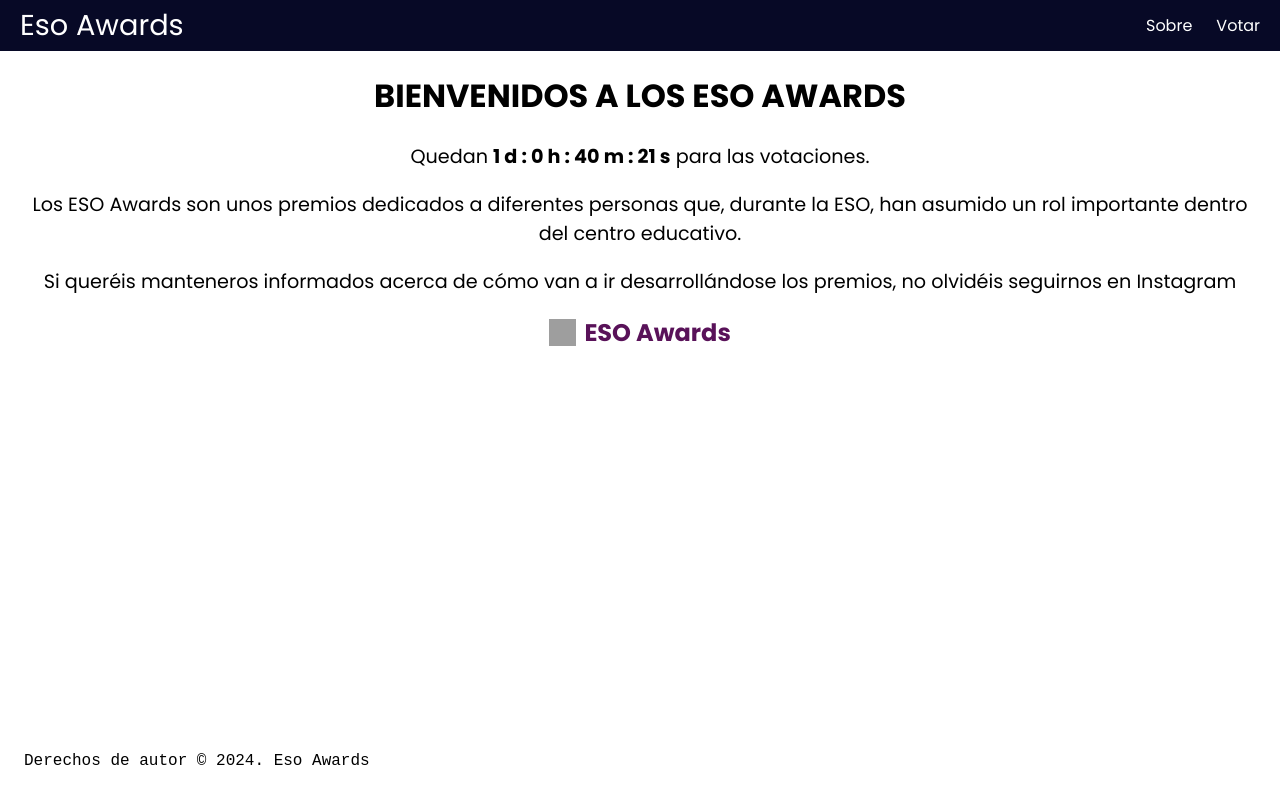
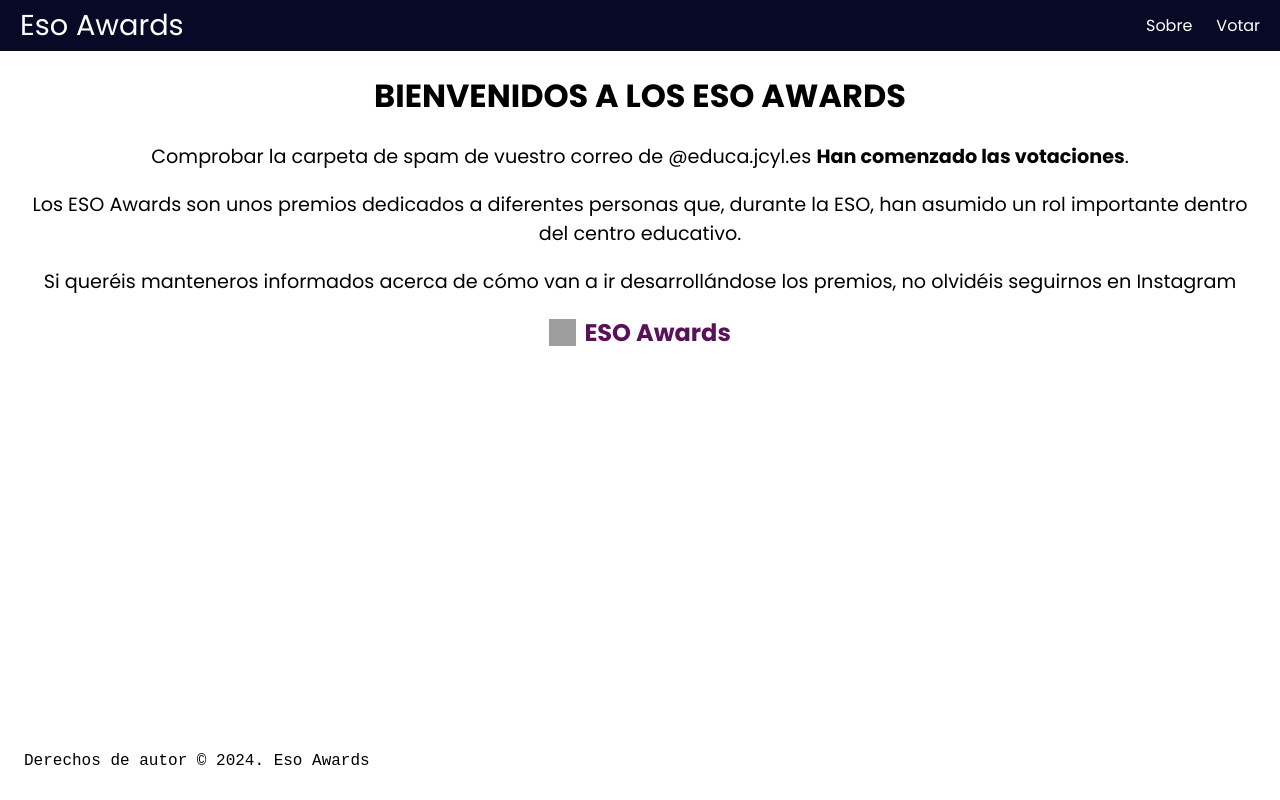
Before and after one commit to EsJoseVi/EsoAwards, a React (Create React App) app: page / in a window 1280 px wide. Built offline with nearby package versions, Linux system fonts and the light colour scheme; grey boxes are pictures that could not be loaded.

Commit message:
Launching votes

```diff
--- a/src/components/Categorys.js
+++ b/src/components/Categorys.js
@@ -97,7 +97,7 @@ export default function Categorys (){
         "logrando crear un dúo icónico que quedará por el resto de la eternidad en la mente de las personas."
         ,about3:"Premio dedicado al dúo de la eso." +
         "Esas personas que difícilmente las ves distanciadas," +
-        "dy que siempre que están juntos generan felicidad en su entorno."},
+        "y que siempre que están juntos generan felicidad en su entorno."},
         { id: "D", title: "Inocente de la ESO 🕊️", color:"TitleGreen", nominados: [
             {id: "D1", name: "Sergio Furones"},
             {id: "D2", name: "Sandra Marcos Díez"},
@@ -123,7 +123,7 @@ export default function Categorys (){
         "Esa persona ingenua que aún conserva su lado más puro." +
         "Son personas lo más cercanas a la paz que hay y lo más probable es que se sientan culpables si te metes con ellos," +
         "así que más te vale no hacerlo",},
-        { id: "E", title: "Bonachon 😁", color:"TitleBlue", nominados: [
+        { id: "E", title: "Bonachón 😁", color:"TitleBlue", nominados: [
             {id: "E1", name: "Adrián Peláez Fernández"},
             {id: "E2", name: "Hugo Barrientos Álvarez"},
             {id: "E3", name: "Silvia Martínez González"},
@@ -206,12 +206,12 @@ export default function Categorys (){
             {id: "I9", name: "Carta Interceptada: Una persona le envio una carta deseandole curiosa a un compañero, y la profesora intercepto dicha carta para luego leerla delante de toda la clase."},
             {id: "I10", name: "¡Platano Va!: En una clase tiraron un platano pocho contra el techo y se quedo pegado."},
             {id: "I11", name: "Boquete: un alumno hizo un boquete en una de las paredes."},
-            {id: "I11", name: "Baño de papel: Una vez varias personas se ocuparon de dejar el baño lleno de papel mojado."},
-            {id: "I12", name: "Instituto en cuarentena: A primera hora nos encontramos el instituto cerrado por que alguien habia echado pegamento a las cerraduras."}
-        ], about1: "La rutina escolar puede llegar a ser aburrida y repetitiva con el paso del tiempo..." +
+            {id: "I12", name: "Baño de papel: Una vez varias personas se ocuparon de dejar el baño lleno de papel mojado."},
+            {id: "I13", name: "Instituto en cuarentena: A primera hora nos encontramos el instituto cerrado por que alguien habia echado pegamento a las cerraduras."}
+        ],about2: "La rutina escolar puede llegar a ser aburrida y repetitiva con el paso del tiempo..." +
         "Por ello, de vez en cuando hay que condimentarla para que la monótona vida del estudiante se vuelva un poco más interesante," +
         "aunque eso conlleve el riesgo de acabar con un parte."
-        ,about2:"¿A quién no le gusta el riesgo cuando hay diversión de por medio?"
+        ,about1:"¿A quién no le gusta el riesgo cuando hay diversión de por medio?"
         ,about3:"Las liadas nominadas son:"},
         { id: "J", title: "Liante de la ESO 🦹🏻‍♂️", color:"Default", nominados: [
             {id: "J1", name: "Martín Robles Franco"},
@@ -259,7 +259,7 @@ export default function Categorys (){
             {id: "K15", name: "Alicia Conty Castro"}
         ], about1: 'Disciplina y constancia.' +
         'Estas personas no han fallado ni un sólo curso en su cometido,' +
-        'y encima lo han cumplido por lo alto.' +
+        'y encima lo han cumplido por lo alto. ' +
         'los "TERMINATORS" de la ESO'
         ,about2:'A todos nos da pereza estudiar, pero hay gente,' +
         'guerreros en este mundo, que son capaces de combatir ese aburrimiento y derrotarlo.' +
--- a/src/pages/Home.js
+++ b/src/pages/Home.js
@@ -1,41 +1,13 @@
 /*Pagina de bienvenida default "/" */
-import { useState } from "react";
 import Instagram from "../components/Instagram"
 
 
-function getTime(){
-    const endtime = 'April 24 2024 15:30:00 ';
-    const total = Date.parse(endtime) - Date.parse(new Date());
-    const seconds = Math.floor( (total/1000) % 60 );
-    const minutes = Math.floor( (total/1000/60) % 60 );
-    const hours = Math.floor( (total/(1000*60*60)) % 24 );
-    const days = Math.floor( total/(1000*60*60*24) );
-
-    return {
-      total,
-      days,
-      hours,
-      minutes,
-      seconds
-    };
-  }
-
 export default function Home (){
-    const [day, setDay] = useState(0);
-    const [hours, setHours] = useState(0);
-    const [minutes, setMinutes] = useState(0);
-    const [seconds, setSeconds] = useState(0);
-    setInterval(function(){
-        setDay(getTime().days);
-        setHours(getTime().hours);
-        setMinutes(getTime().minutes);
-        setSeconds(getTime().seconds);
-    }, 1000);
     return (
         <div>
             <h1 className="Title">BIENVENIDOS A LOS ESO AWARDS</h1>
             <p className="Info">
-                Quedan <span>{day} d : {hours} h : {minutes} m : {seconds} s</span> para las votaciones.
+                Comprobar la carpeta de spam de vuestro correo de @educa.jcyl.es <span>Han comenzado las votaciones</span>.
             </p>
             <p className="Info">
                 Los ESO Awards son unos premios dedicados a diferentes personas que, durante la ESO, han
--- a/src/pages/Sobre.js
+++ b/src/pages/Sobre.js
@@ -6,7 +6,7 @@ export default function Sobre() {
         <div>
             <h1 className="Title">Sobre la gala de premios</h1>
             <p className="Info">
-                El evento será de <span>6:00 a 8:30 de la tarde.</span> De 5:00 a 6:00 mientras se llena la sala,
+                El evento será el 21 de junio de <span>6:00 a 8:30 de la tarde.</span> De 5:00 a 6:00 mientras se llena la sala,
                 en el hall habrá un photocall del público que vaya llegando.
                 Por ello, <span>se ha de ir bien vestido.</span>
             </p>
@@ -29,11 +29,6 @@ export default function Sobre() {
             loading="lazy"
             referrerpolicy="no-referrer-when-downgrade">
             </iframe>
-            <p className="Info">
-            Además de llevarse a cabo la entrega de los diferentes premios,
-            también se realizarán otras actividades,
-            como <span>actuaciones musicales</span> y <span>alguna que otra sorpresa</span> que se irá revelando a lo largo de la gala.
-            </p>
             <p className="Info">
                 El presentador de la gala será:
             </p>
```
